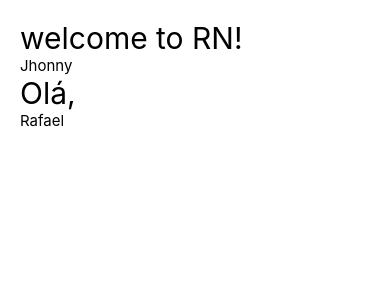
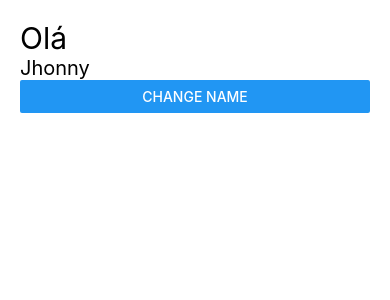
Before and after one commit to jhonnyrafael01/teste, a React Native app: screen / in a window 390 px wide. Shown: the top 300 px of the page. Built offline with nearby package versions, Linux system fonts and the light colour scheme.

Commit message:
add useState

```diff
--- a/src/App.tsx
+++ b/src/App.tsx
@@ -1,15 +1,34 @@
-import React from 'react';
-import {SafeAreaView, StyleSheet} from 'react-native';
+import React, { useState } from 'react';
+import { Button, SafeAreaView, StyleSheet } from 'react-native';
 import Header from './components/Header';
 
 // import { Container } from './styles';
 
 const App: React.FC = () => {
-  return <SafeAreaView style={style.App} >
-    <Header name ="Jhonny" title="welcome to RN!" />
-    <Header name ="Rafael" title="Olá," />
+  const [name, setName] = useState<string>('Jhonny');
+  const [title] = useState<string>('Olá');
 
-  </SafeAreaView>
+
+  /**
+   * callback
+   */
+  const handlePressButton = () => {
+    setName(old => {
+      if (old == 'Jhonny') {
+        return 'Espartano';
+      } else {
+        return 'Jhonny';
+      }
+    });
+  };
+
+
+  return (
+    <SafeAreaView style={style.App} >
+      <Header title={title} name={name} />
+      <Button title="change name" onPress={handlePressButton} />
+    </SafeAreaView>
+  );
 };
 
 export default App;
--- a/src/components/Header/index.tsx
+++ b/src/components/Header/index.tsx
@@ -1,7 +1,7 @@
 import React from 'react';
 import {StyleSheet, Text, View} from 'react-native';
 
-import {Props} from'./types'
+import {Props} from './types'
 
 const Header = (props: Props) => {
   return (
@@ -21,6 +21,6 @@
   },
   SubTitle: {
     color: 'black', //cor do titulo
-    fontSize: 15, //tamanho do titulo
+    fontSize: 20, //tamanho do titulo
   },
 });
```
